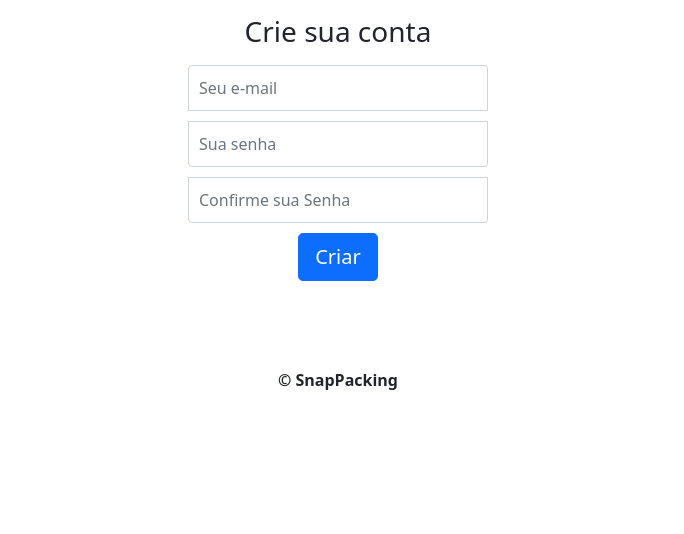
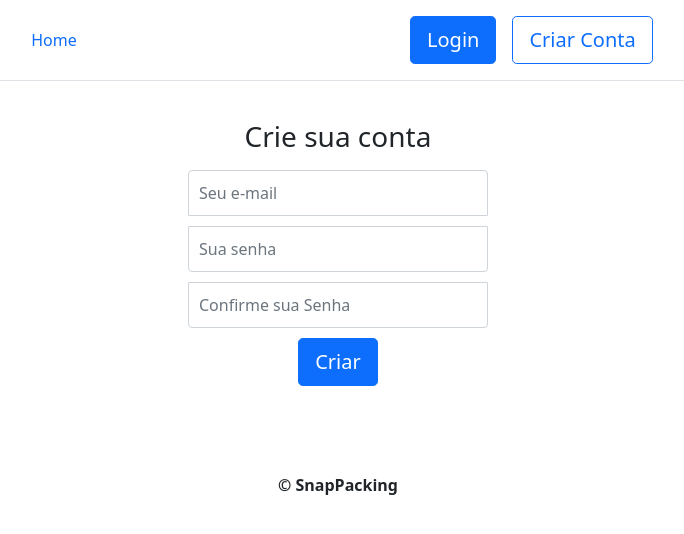
Before and after one commit to Duim86/portal-estagios-frontend, a React (Create React App) app: page /sign-up in a window 1280 px wide. Shown: the top 534 px of the page, without its empty margins (302-986 px from the left). Built offline with nearby package versions, Linux system fonts and the light colour scheme.

Commit message:
decode jwt

```diff
--- a/package.json
+++ b/package.json
@@ -7,6 +7,7 @@
     "@testing-library/react": "^11.1.0",
     "@testing-library/user-event": "^12.1.10",
     "axios": "^0.21.1",
+    "jwt-decode": "^3.1.2",
     "react": "^17.0.2",
     "react-dom": "^17.0.2",
     "react-hook-form": "^7.9.0",
--- a/src/App.js
+++ b/src/App.js
@@ -1,11 +1,9 @@
-import Footer from './components/Footer';
 import Routes from './routes';
 
 function App() {
   return (
     <>
       <Routes />
-      <Footer />
     </>
   );
 }
--- a/src/components/Header.jsx
+++ b/src/components/Header.jsx
@@ -1,20 +1,18 @@
 import { Link, useHistory } from 'react-router-dom';
-
+import authenticationUtils from '../utils/token';
 import fallbackImg from '../assets/fallback.svg';
 
 export default function Header() {
   const history = useHistory();
-
-  const user = JSON.parse(localStorage.getItem('user'));
+  const token = authenticationUtils.getUserActive();
 
   function handleLogout() {
     localStorage.removeItem('token');
-    localStorage.removeItem('user');
     history.push('/sign-up');
   }
 
   return (
-    <header className="col-12 d-flex align-items-center justify-content-center justify-content-md-evenly py-3 mb-4 border-bottom">
+    <header className="col-12 d-flex align-items-center justify-content-center justify-content-evenly py-3 mb-4 border-bottom">
       <ul className="nav col-6 col-md-auto mb-2 justify-content-center mb-md-0">
         <li>
           <Link to="/" className="nav-link px-2 link-primary">
@@ -22,14 +20,14 @@ export default function Header() {
           </Link>
         </li>
       </ul>
-      {user ? (
+      {token ? (
         <div className="col-6 d-flex justify-content-end align-items-center">
           <p className="mb-0 me-3 text-center d-block text-primary">
-            Olá, <strong>{user?.firstName || 'bem vindo'}</strong>!
+            Olá, <strong>{token?.entity.firstName || 'bem vindo'}</strong>!
           </p>
           <a href="/" className="d-block link-dark text-decoration-none">
             <img
-              src={user?.photo || fallbackImg}
+              src={token?.entity.photo || fallbackImg}
               alt="user"
               width="48"
               height="48"
@@ -45,7 +43,17 @@ export default function Header() {
           </button>
         </div>
       ) : (
-        <Link to="sign-in">Login</Link>
+        <div>
+          <Link to="/sign-in" className="btn btn-lg btn-primary btn-block">
+            Login
+          </Link>
+          <Link
+            to="/sign-up"
+            className="btn btn-lg btn-outline-primary btn-block ms-3"
+          >
+            Criar Conta
+          </Link>
+        </div>
       )}
     </header>
   );
--- a/src/pages/Login.jsx
+++ b/src/pages/Login.jsx
@@ -20,8 +20,6 @@ export default function Login() {
       let token = res.headers.authorization;
       token = token.replace('Bearer ', '');
       localStorage.setItem('token', token);
-      const user = await api.get('/students/token');
-      localStorage.setItem('user', JSON.stringify(user.data));
 
       setError(false);
       setDisableButton(!disableButton);
--- /dev/null
+++ b/src/pages/MyProfile.jsx
@@ -0,0 +1,5 @@
+function MyProfile() {
+  return <p>My Profile</p>;
+}
+
+export default MyProfile;
--- a/src/pages/SelectionProcess.jsx
+++ b/src/pages/SelectionProcess.jsx
@@ -1,6 +1,4 @@
-/* eslint-disable no-unused-vars */
 import { useState, useEffect } from 'react';
-import Header from '../components/Header';
 import api from '../services/api';
 
 import '../styles/selection-process.css';
@@ -16,7 +14,6 @@ export default function SelectionProcess() {
 
   return (
     <div className="container">
-      <Header />
       {!selectionProcesses ? (
         <div className="spinner-border text-primary" role="status">
           <span className="visually-hidden">Loading...</span>
--- a/src/pages/SelectionProcessDetails.jsx
+++ b/src/pages/SelectionProcessDetails.jsx
@@ -1,17 +1,16 @@
-/* eslint-disable eqeqeq */
 import { useEffect, useState } from 'react';
 import { useParams } from 'react-router-dom';
-import Header from '../components/Header';
+
+import authenticationUtils from '../utils/token';
 import api from '../services/api';
-
 import '../styles/selection-process.css';
 
 export default function SelectionProcess() {
   const params = useParams();
-  const user = JSON.parse(localStorage.getItem('user'));
+  const user = authenticationUtils.getUserActive();
   const [selectionProcess, setSelectionProcess] = useState(null);
   const [isRegistered, setIsRegistered] = useState(false);
-  const [studentList, setStudentList] = useState(null);
+  const [studentList, setStudentList] = useState([]);
 
   useEffect(async () => {
     const res = await api.get(`selection-process/${params.id}`);
@@ -21,14 +20,16 @@ export default function SelectionProcess() {
 
   useEffect(() => {
     if (user && studentList) {
-      setIsRegistered(studentList.some((student) => student.id == user.id));
+      setIsRegistered(
+        studentList.some((student) => student.id === Number(user.entity.id)),
+      );
     }
   }, [studentList]);
 
   async function handleRegister() {
     setStudentList((oldList) => [
       ...oldList,
-      { id: Number(user.id), firstName: user.firstName },
+      { id: Number(user.entity.id), firstName: user.entity.firstName },
     ]);
 
     await api.put(`selection-process/${params.id}/register`);
@@ -36,14 +37,13 @@ export default function SelectionProcess() {
 
   async function handleUnregister() {
     setStudentList((students) =>
-      students.filter((student) => student.id != user.id),
+      students.filter((student) => student.id !== Number(user.entity.id)),
     );
     await api.put(`selection-process/${params.id}/leave`);
   }
 
   return (
     <>
-      <Header />
       {!selectionProcess ? (
         <div className="spinner-border text-primary" role="status">
           <span className="visually-hidden">Loading...</span>
@@ -51,6 +51,7 @@ export default function SelectionProcess() {
       ) : (
         <div className="selection-process">
           <h1>{selectionProcess.title}</h1>
+          <h5>Inscritos: {studentList.length}</h5>
           {user && (
             <>
               {isRegistered ? (
--- a/src/pages/SignUp.jsx
+++ b/src/pages/SignUp.jsx
@@ -9,14 +9,8 @@ export default function SignUp() {
   const { register, handleSubmit } = useForm({});
 
   async function onSubmit(data) {
-    try {
-      await api.post('registration/student', data);
-      history.push('/selection-process');
-    } catch (err) {
-      if (err.status === 400) {
-        console.log(err.status);
-      }
-    }
+    await api.post('registration/student', data);
+    history.push('/selection-process');
   }
 
   return (
--- a/src/routes.js
+++ b/src/routes.js
@@ -1,9 +1,12 @@
 import { BrowserRouter, Switch, Route, Redirect } from 'react-router-dom';
+import Header from './components/Header';
+import Footer from './components/Footer';
 import Login from './pages/Login';
 import SignUp from './pages/SignUp';
 import SelectionProcess from './pages/SelectionProcess';
 import SelectionProcessDetails from './pages/SelectionProcessDetails';
 import Management from './pages/Management';
+import MyProfile from './pages/MyProfile';
 
 const PrivateRoute = ({ component: Component, ...rest }) => {
   const isAuthenticated = localStorage.getItem('token');
@@ -35,18 +38,22 @@ const GuestRoute = ({ component: Component, ...rest }) => {
 
 const Routes = () => (
   <BrowserRouter>
+    <Header />
     <Switch>
       <GuestRoute path="/sign-in" exact component={Login} />
       <GuestRoute path="/sign-up" exact component={SignUp} />
+
       <Route path="/" exact component={SelectionProcess} />
-
       <Route
         path="/selection-process/:id"
         exact
         component={SelectionProcessDetails}
       />
+
+      <PrivateRoute path="/profile" exact component={MyProfile} />
       <PrivateRoute path="/management" exact component={Management} />
     </Switch>
+    <Footer />
   </BrowserRouter>
 );
 
--- /dev/null
+++ b/src/utils/token.js
@@ -0,0 +1,26 @@
+import JwtDecode from 'jwt-decode';
+
+const isAuthenticated = () => {
+  if (
+    localStorage.getItem('token') === null ||
+    typeof localStorage.getItem('token') === 'undefined'
+  ) {
+    return false;
+  }
+  return true;
+};
+
+const getUserActive = () => {
+  if (isAuthenticated()) {
+    const decoded = JwtDecode(localStorage.getItem('token'));
+    return decoded;
+  }
+  return false;
+};
+
+const authenticationUtils = {
+  isAuthenticated,
+  getUserActive,
+};
+
+export default authenticationUtils;
```
Also changed, not shown: 1 other file (tests, documents, lock files or other folders).
